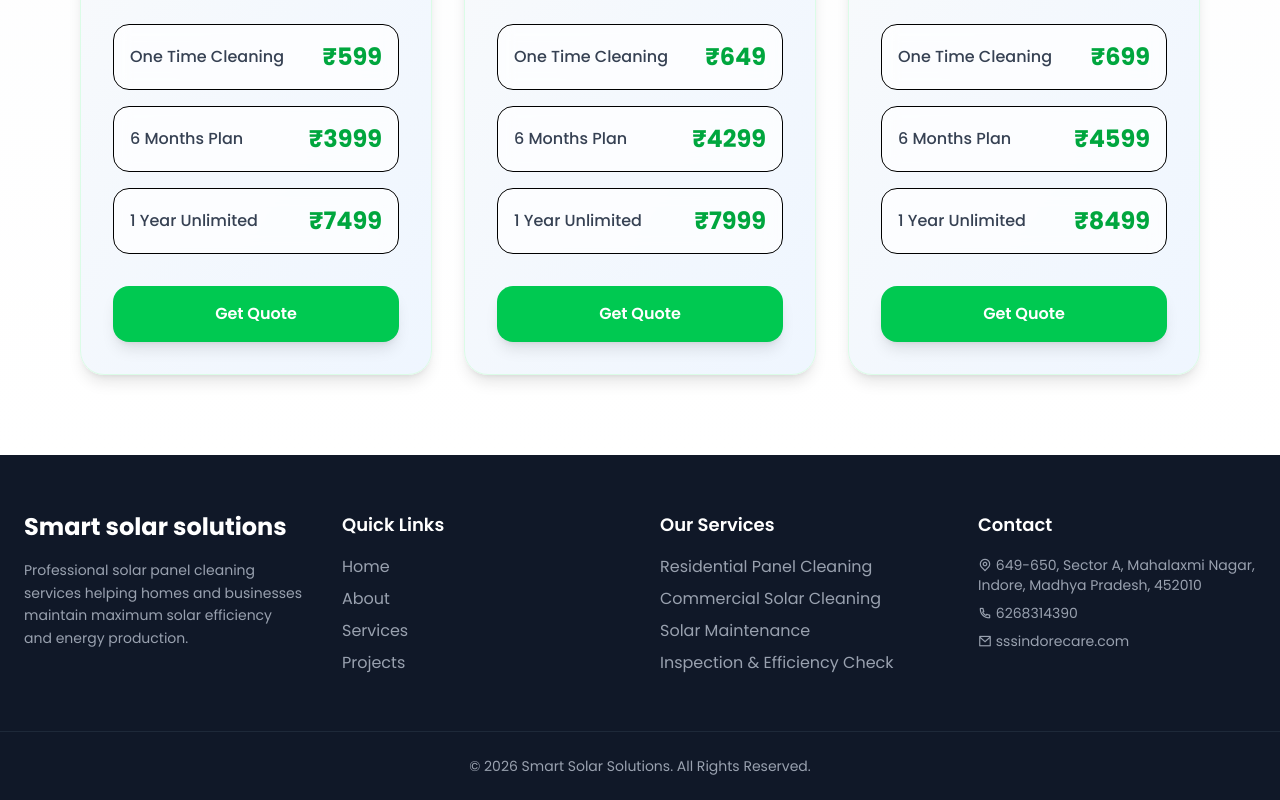
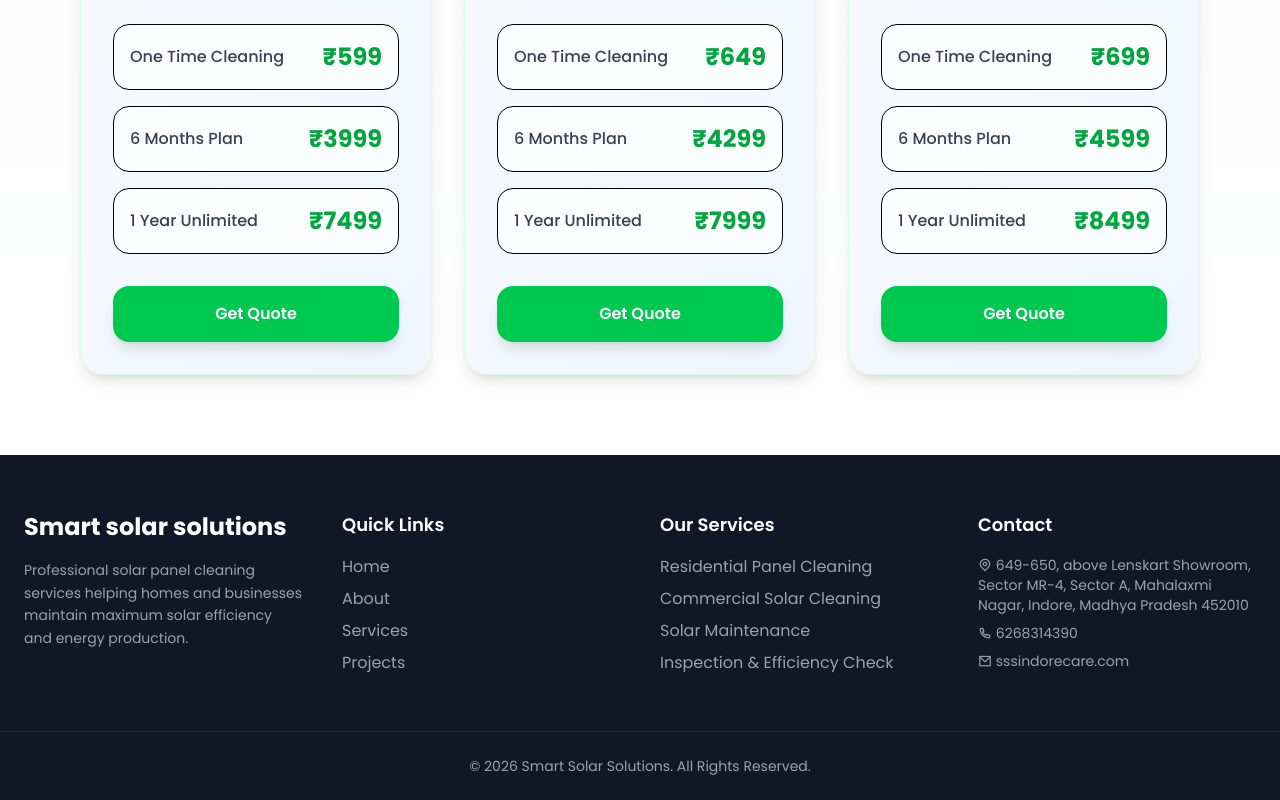
Before and after one commit to MrGourav0/Smart-solar-solutions, a React (Vite) app: page / in a window 1280 px wide. Shown: the part 3253-4053 px from the top of the page. Built offline with nearby package versions, Linux system fonts and the light colour scheme.

Commit message:
location update

```diff
--- a/src/components/Footer.jsx
+++ b/src/components/Footer.jsx
@@ -62,12 +62,11 @@ function Footer() {
             <li className="hover:text-green-500">
               <i className="ri-map-pin-line"></i>{" "}
               <a
-                href="https://www.google.com/maps?q=649-650,+Sector+A,+Mahalaxmi+Nagar,+Indore,+Madhya+Pradesh,+452010"
+                href="https://www.google.com/maps?q=649-650, above Lenskart Showroom, Sector MR-4, Sector A, Mahalaxmi Nagar, Indore, Madhya Pradesh 452010"
                 target="_blank"
                 rel="noopener noreferrer"
               >
-                649-650, Sector A, Mahalaxmi Nagar, Indore, Madhya Pradesh,
-                452010
+               649-650, above Lenskart Showroom, Sector MR-4, Sector A, Mahalaxmi Nagar, Indore, Madhya Pradesh 452010
               </a>
             </li>
             <li className="hover:text-green-500">
```
